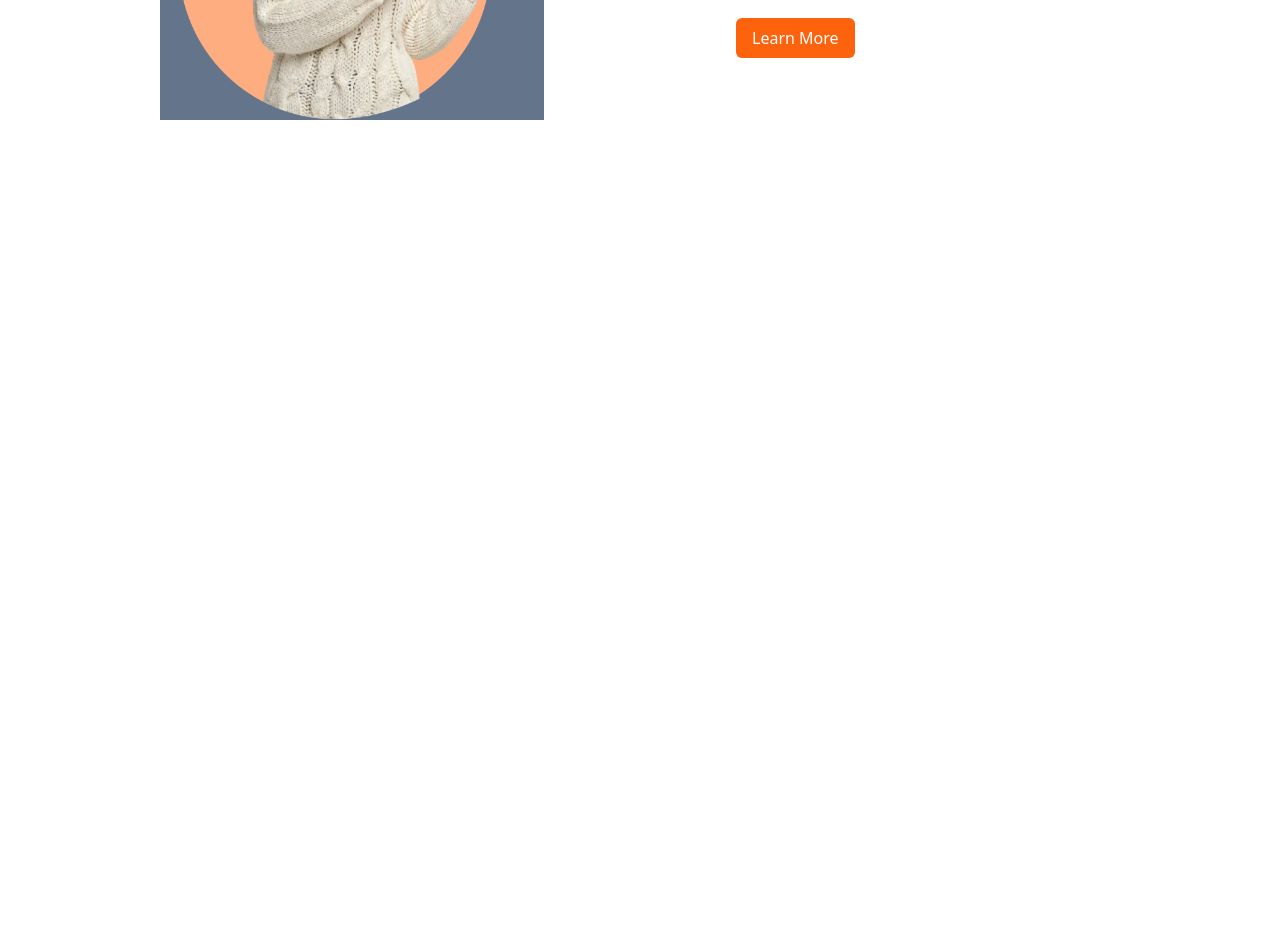
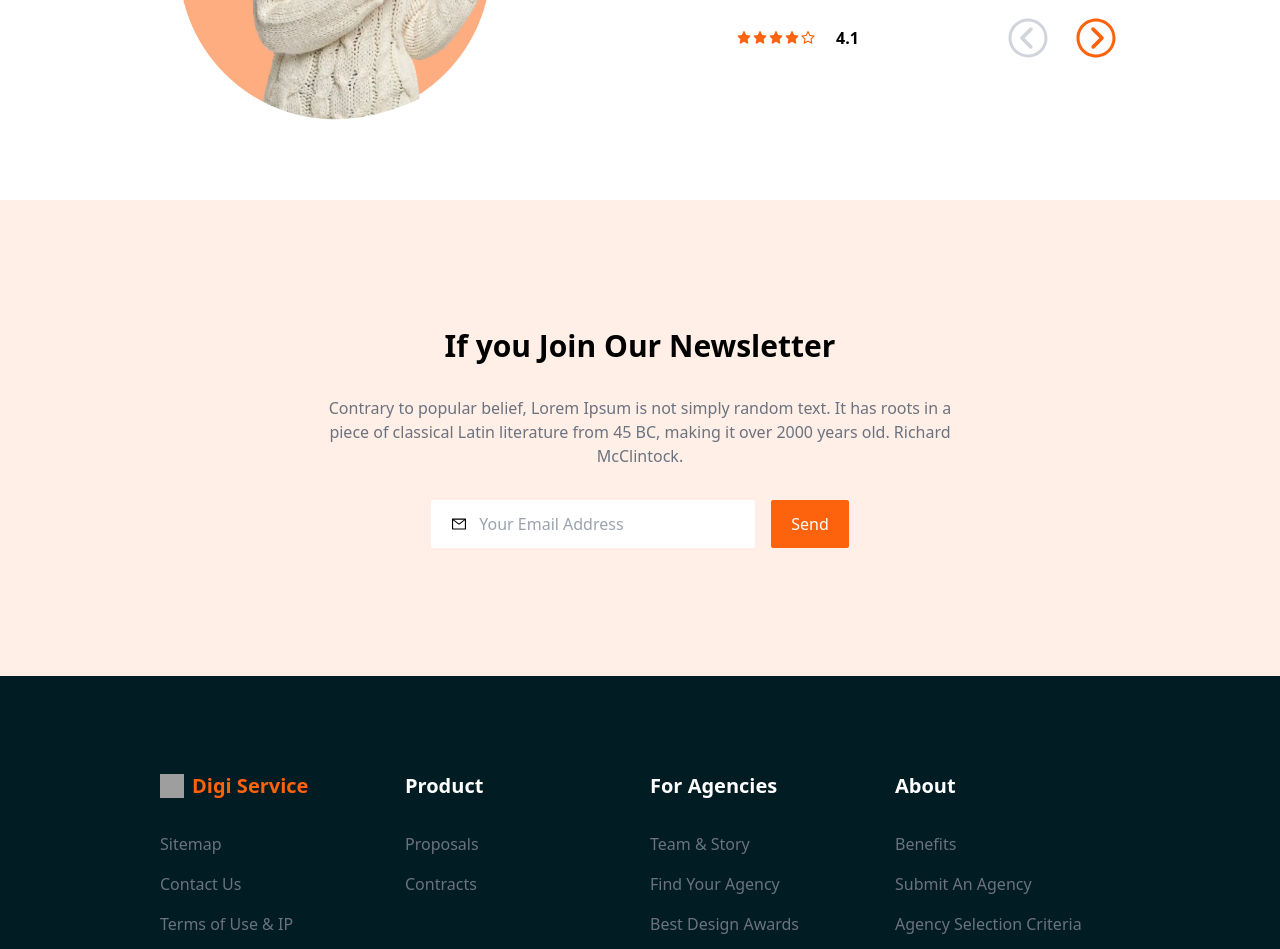
Before and after one commit to ralphbetta/digiservice-react, a React (Create React App) app: page / in a window 1280 px wide. Shown: the part 1848-2797 px from the top of the page. Before the commit the page ends 1968 px from the top, so only its background shows below. Built offline with nearby package versions, Linux system fonts and the light colour scheme; grey boxes are pictures that could not be loaded.

Commit message:
complete the bottom section of digiservice

```diff
--- a/src/App.js
+++ b/src/App.js
@@ -1,7 +1,9 @@
+import BottomNav from './components/BottomNav';
 import Brand from './components/Brand';
 import Clients from './components/Clients';
 import Hero from './components/Hero';
 import Nav from './components/Nav';
+import Newsletter from './components/Newsletter';
 import Offer from './components/Offer';
 import Team from './components/Team';
 
@@ -14,6 +16,8 @@ function App() {
       <Offer/>
       <Team/>
       <Clients/>
+      <Newsletter/>
+      <BottomNav />
     </div>
   );
 }
--- /dev/null
+++ b/src/components/BottomNav.jsx
@@ -0,0 +1,54 @@
+import React from 'react'
+import { Logo, logoCaption } from '../constants'
+
+const BottomNav = () => {
+    return (
+        <div className=' bg-[#021C23] py-24 px-5 lg:px-40 grid grid-cols-2 gap-5 md:grid-cols-4'>
+
+            <div>
+                {/* Logo Section */}
+                <div className='flex flex-row space-x-2 items-center'>
+                    <img className=' h-6 w-6' src={Logo} alt="" />
+                    <h1 className='text-primary font-semibold text-xl'>Digi Service</h1>
+                </div>
+                <div className='flex flex-col space-y-4 mt-8 text-gray-500 cursor-pointer'>
+                    <a className=' hover:text-primary' href="#">Sitemap</a>
+                    <a className=' hover:text-primary' href="#">Contact Us</a>
+                    <a className=' hover:text-primary' href="#">Terms of Use & IP</a>
+                </div>
+            </div>
+
+
+            <div>
+                <h1 className='text-white font-semibold text-xl'>Product</h1>
+                <div className='flex flex-col space-y-4 mt-8 text-gray-500 cursor-pointer'>
+                    <a className=' hover:text-primary' href="#">Proposals</a>
+                    <a className=' hover:text-primary' href="#">Contracts</a>
+                </div>
+            </div>
+
+            <div>
+                <h1 className='text-white font-semibold text-xl'>For Agencies</h1>
+                <div className='flex flex-col space-y-4 mt-8 text-gray-500 cursor-pointer'>
+                    <a className=' hover:text-primary' href="#">Team & Story</a>
+                    <a className=' hover:text-primary' href="#">Find Your Agency</a>
+                    <a className=' hover:text-primary' href="#">Best Design Awards</a>
+
+                </div>
+            </div>
+
+            <div>
+                <h1 className='text-white font-semibold text-xl'>About</h1>
+                <div className='flex flex-col space-y-4 mt-8 text-gray-500 cursor-pointer'>
+                    <a className=' hover:text-primary' href="#">Benefits</a>
+                    <a className=' hover:text-primary' href="#">Submit An Agency</a>
+                    <a className=' hover:text-primary' href="#">Agency Selection Criteria</a>
+
+                </div>
+            </div>
+
+        </div>
+    )
+}
+
+export default BottomNav
--- a/src/components/Clients.jsx
+++ b/src/components/Clients.jsx
@@ -1,6 +1,14 @@
 import React from 'react'
-import { Review } from '../constants'
-import { AppButton } from './AppButton'
+import { Review, icons } from '../constants'
+
+import {
+  AiOutlineStar,
+  AiFillStar
+} from 'react-icons/ai';
+
+import { IoIosArrowDropright, IoIosArrowDropleft } from "react-icons/io";
+
+
 
 const Clients = () => {
   return (
@@ -12,11 +20,31 @@ const Clients = () => {
         </p>
         <div>
           <h3 className=' font-semibold'>Kierra  Franci</h3>
-          <p className=' text-gray-400'>SEO Analyst</p>
+          <p className=' text-gray-500'>SEO Analyst</p>
         </div>
-        {AppButton("Learn More")}
+        <div className=' flex flex-row items-center justify-between text-primary'>
+
+          <div className=' flex flex-row items-center text-primary'>
+            <AiFillStar />
+            <AiFillStar />
+            <AiFillStar />
+            <AiFillStar />
+            <AiOutlineStar />
+            <h3 className=' ml-5 font-semibold text-black'>4.1</h3>
+          </div>
+
+          <div className='text-5xl space-x-5 flex flex-row'>
+            <button>
+              <IoIosArrowDropleft className=' text-gray-300' />
+            </button>
+            <button>
+              <IoIosArrowDropright />
+            </button>
+          </div>
+
+        </div>
       </div>
-      <div className=' md:w-[40%] flex bg-slate-500'>
+      <div className=' md:w-[40%] fle '>
         <img className=' w-96 h-96 object-scale-down' src={Review} alt="" />
       </div>
     </div>
--- /dev/null
+++ b/src/components/Newsletter.jsx
@@ -0,0 +1,24 @@
+import React from 'react'
+import { AiOutlineMail } from 'react-icons/ai'
+import { AppButton } from './AppButton'
+
+const Newsletter = () => {
+    return (
+        <div className='mt-10 md:mt-20 px-5 lg:px-40 bg-primary bg-opacity-10 space-y-8 py-20 md:py-32 flex flex-col'>
+            <h1 className=' text-center font-semibold text-3xl'>If you Join Our Newsletter</h1>
+            <p className=' text-center text-gray-500  md:mx-40'>Contrary to popular belief, Lorem Ipsum is not simply random text. It has roots in a piece of classical Latin literature from 45 BC, making it over 2000 years old. Richard McClintock.</p>
+
+            <form onSubmit={(e)=>{ console.log(e)}}>
+                <div className=' flex flex-row items-center justify-center'>
+                    <div className=' bg-white py-4 pl-5 rounded-s-sm' >
+                        <AiOutlineMail />
+                    </div>
+                    <input className='py-3 pl-3 md:w-[30%] rounded-e-sm focus:outline-none' type="text" placeholder='Your Email Address' />
+                    <button className=' py-3 bg-primary hover:bg-secondary transition-all duration-500 text-white rounded-sm ml-4 px-5'>Send</button>
+                </div>
+            </form>
+        </div>
+    )
+}
+
+export default Newsletter
--- a/src/components/Offer.jsx
+++ b/src/components/Offer.jsx
@@ -4,7 +4,7 @@ import { offers } from '../constants'
 const Offer = () => {
   return (
     <div className='px-5 lg:px-40 mt-10 md:mt-24'>
-        <h1 className=' text-center font-semibold text-3xl'>We That About the Agency</h1>
+        <h1 className=' text-center font-semibold text-3xl'>What About the Agency</h1>
         <p className=' text-center text-gray-400 mt-3'>A place where ideas grow. So. For the purpose, choose catchy</p>
 
         <div className=' flex flex-col md:flex-row md:space-x-8 mt-12'>
--- a/src/constants.js
+++ b/src/constants.js
@@ -18,6 +18,8 @@ import {
   AiOutlineMenu,
   AiOutlineClose,
   AiFillCiCircle,
+  AiOutlineStar,
+  AiFillStar
 } from 'react-icons/ai';
 
 // companies icons
@@ -43,7 +45,7 @@ export const Review = Section3;
 
 
 // logo -banner - about
-export const Logo = 'https://img.icons8.com/ios-filled/50/4CAF4F/amazon-alexa-logo.png';
+export const Logo = 'https://img.icons8.com/ios-filled/50/FD620C/amazon-alexa-logo.png';
 
 
 export const logoCaption = "DigiService";
```
